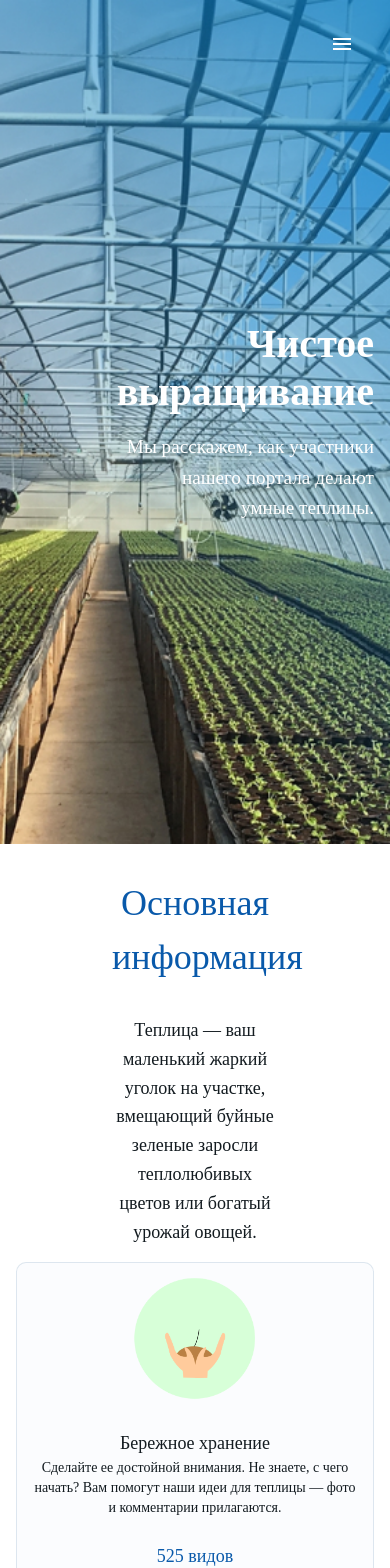
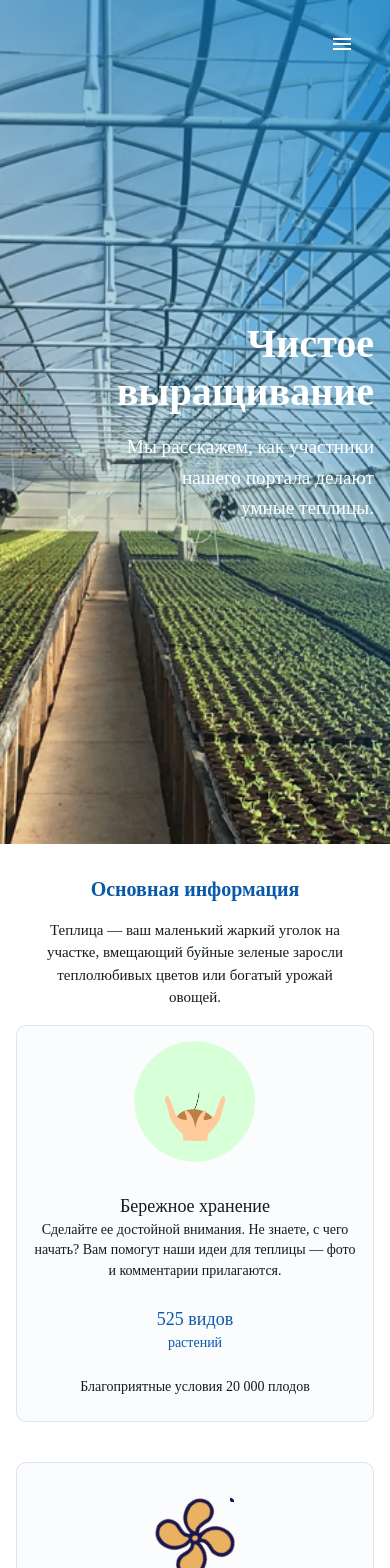
Before and after one commit to Yagafarov/tiple, a React (Vite) app: page / in a window 390 px wide. Shown: the top 1568 px of the page. Built offline with nearby package versions, Linux system fonts and the light colour scheme.

Commit message:
correct design

```diff
--- a/src/components/About.jsx
+++ b/src/components/About.jsx
@@ -11,15 +11,15 @@ const About = () => {
   return (
     <Container>
       <Box py={4}>
-        <Box textAlign={'center'} px={12}>
+        <Box textAlign={'center'} px={isMobile?2:12}>
           <Typography
-            variant={isMobile ? "h4" : "h3"}
-            sx={{ mb: 2, color: theme.palette.primary.main }}
+            variant={isMobile ? "h5" : "h3"}
+            sx={{  color: theme.palette.primary.main }}
           >
             Основная информация
           </Typography>
           <Typography
-            variant={isMobile ? "h6" : "h5"}
+            variant={isMobile ? "body1" : "h5"}
             sx={{ textAlign: 'center', py: 2 }}
           >
             Теплица — ваш маленький жаркий уголок на участке, вмещающий буйные зеленые заросли теплолюбивых цветов или богатый урожай овощей.
--- a/src/components/Contact.jsx
+++ b/src/components/Contact.jsx
@@ -16,7 +16,7 @@ const Contact = () => {
     const isMobile = useMediaQuery(theme.breakpoints.down('sm'));
 
     return (
-        <Container>
+        <Container >
             <Box textAlign={'center'}>
                 <Typography
                     variant={isMobile ? 'h4' : 'h3'}
@@ -75,11 +75,11 @@ const Contact = () => {
                                 teplica@gmail.com
                             </a>
                         </Typography>
-                        <Typography variant="body1" sx={{ color: 'text.primary' }}>
+                        {/* <Typography variant="body1" sx={{ color: 'text.primary' }}>
                         Наш умный система для управления теплицами обеспечивает надежный контроль и оптимизацию всех аспектов
                             работы теплицы. Если у вас возникли вопросы или вам нужна поддержка, пожалуйста, свяжитесь с нами по указанным
                             контактам. Мы всегда готовы помочь вам улучшить ваши тепличные условия!
-                        </Typography>
+                        </Typography> */}
                     </Box>
                 </Grid>
             </Grid>
--- a/src/components/Main.jsx
+++ b/src/components/Main.jsx
@@ -14,7 +14,7 @@ const Main = () => {
             <Container>
                 <Box textAlign={'center'} mb={4}>
                     <Typography
-                        variant={isMobile ? "h4" : "h3"}
+                        variant={isMobile ? "h5" : "h3"}
                         sx={{ mb: 2 }}
                     >
                         Основные функционалы
@@ -26,7 +26,7 @@ const Main = () => {
                     </Typography>
                 </Box>
 
-                <Grid container alignItems="center" px={9} >
+                <Grid container alignItems="center" px={isMobile?2:9} >
                     {/* item 1 */}
                     <Grid item xs={12} md={6} display="flex" mb={{
                         xs: 3,
@@ -121,7 +121,7 @@ const Main = () => {
                         </Box>
                     </Grid>
                 </Grid>
-                <Grid container alignItems="center" px={9}>
+                <Grid container alignItems="center" px={isMobile?2:9}>
 
                     {/* item 3 */}
                     <Grid item xs={12} md={6} display="flex" mb={{
```
